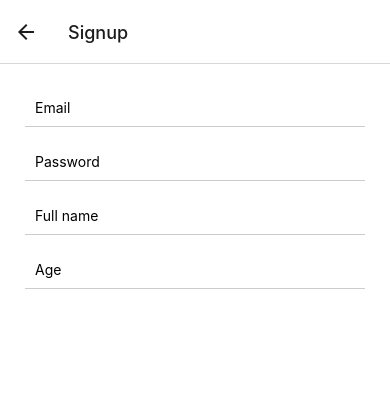
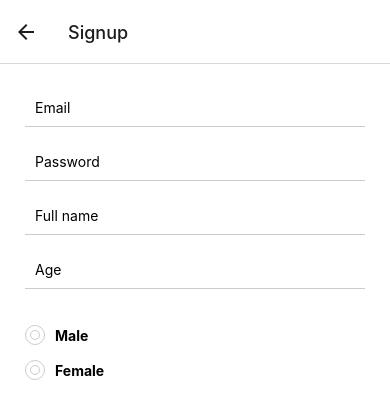
Before and after one commit to marzan999/Note-App, a React Native app in the folder Note-App/: screen /Signup in a window 390 px wide. Shown: the top 418 px of the page. Built offline with nearby package versions, Linux system fonts and the light colour scheme.

Commit message:
lebel add

```diff
--- /dev/null
+++ b/Note-App/src/components/radio-input.js
@@ -0,0 +1,39 @@
+import { View, Text, StyleSheet } from 'react-native'
+import React from 'react'
+
+export default function RadioInput({ lebel }) {
+    return (
+        <View>
+            <View style={styles.container}>
+                <View style={styles.outerCircle}>
+                    <View style={styles.innerCircle} />
+                </View>
+                <Text style={{ marginLeft: 10, fontWeight: 'bold' }}>{lebel}</Text>
+            </View>
+        </View>
+    )
+}
+
+const styles = StyleSheet.create({
+    container: {
+        flexDirection: 'row',
+        alignItems: 'center',
+        marginBottom: 15
+    },
+    outerCircle: {
+        height: 20,
+        width: 20,
+        borderRadius: 10,
+        borderWidth: 1,
+        borderColor: '#ccc',
+        alignItems: 'center',
+        justifyContent: 'center'
+    },
+    innerCircle: {
+        height: 10,
+        width: 10,
+        borderRadius: 5,
+        borderWidth: 1,
+        borderColor: '#ccc'
+    }
+});
--- a/Note-App/src/screens/login.js
+++ b/Note-App/src/screens/login.js
@@ -2,7 +2,7 @@ import { View, Text, Image, TextInput, StyleSheet, TouchableOpacity } from 'reac
 import React from 'react'
 import { SafeAreaView } from 'react-native-safe-area-context'
 import Input from '../components/input';
-import Button from '../components/Button';
+import Button from '../components/button';
 
 export default function Login({navigation}) {
 
--- a/Note-App/src/screens/signup.js
+++ b/Note-App/src/screens/signup.js
@@ -1,16 +1,22 @@
 import { View, Text } from 'react-native'
 import React from 'react'
-import Input from '../components/Input'
+import Input from '../components/input'
 import { SafeAreaView } from 'react-native-safe-area-context'
+import RadioInput from '../../src/components/radio-input'
 
 export default function Signup() {
   return (
     <SafeAreaView>
-      <View style={{margin: 25}}>
-         <Input placeholder="Email" />
-         <Input placeholder="Password" />
-         <Input placeholder="Full name" />
-         <Input placeholder="Age" />
+      <View style={{ margin: 25 }}>
+        <Input placeholder="Email" />
+        <Input placeholder="Password" />
+        <Input placeholder="Full name" />
+        <Input placeholder="Age" />
+
+        <View style={{ marginTop: 20 }}>
+        <RadioInput lebel="Male" />
+        <RadioInput lebel="Female" />
+        </View>
       </View>
     </SafeAreaView>
   )
```
